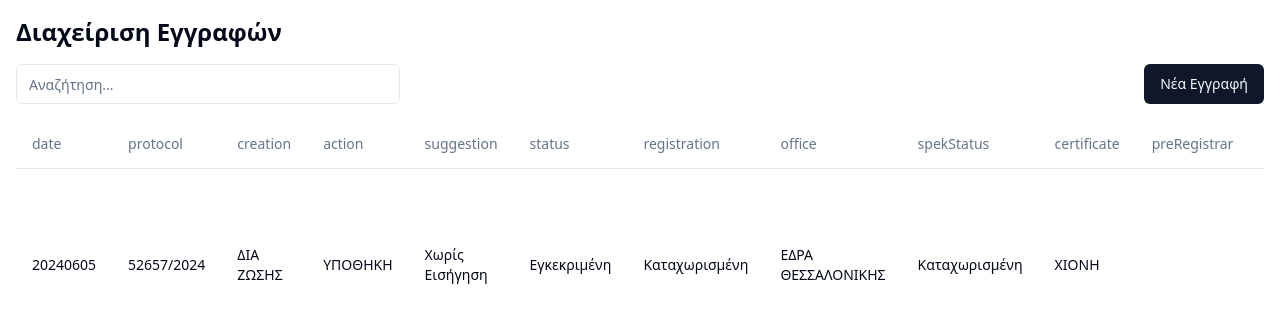
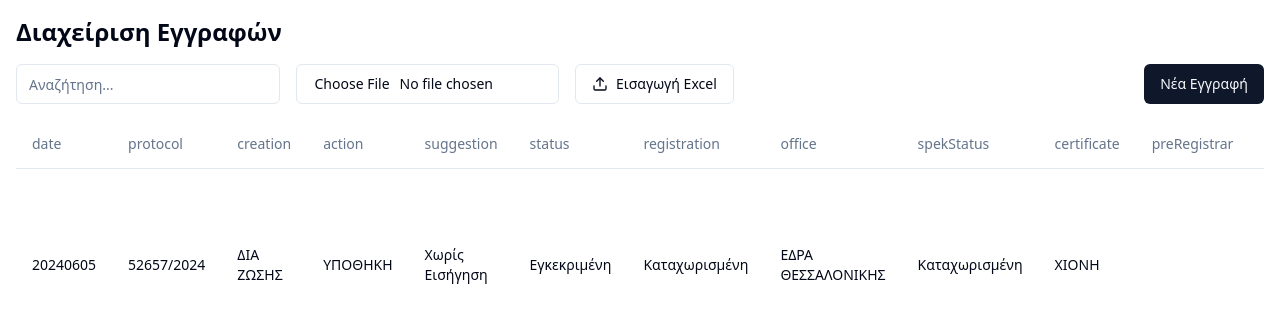
Before and after one commit to pkakajohn/spek-13aa1fc3, a React (Vite) app: page / in a window 1280 px wide. Shown: the top 322 px of the page. Built offline with nearby package versions, Linux system fonts and the light colour scheme.

Commit message:
Add Excel import functionality
This commit adds functionality to import data from Excel files.  If a record with the same protocol already exists, it will be updated with the new data from the imported file.

```diff
--- a/package.json
+++ b/package.json
@@ -59,6 +59,7 @@
     "tailwind-merge": "^2.5.2",
     "tailwindcss-animate": "^1.0.7",
     "vaul": "^0.9.3",
+    "xlsx": "^0.18.5",
     "zod": "^3.23.8"
   },
   "devDependencies": {
--- a/src/pages/Index.tsx
+++ b/src/pages/Index.tsx
@@ -1,4 +1,3 @@
-
 import { useState } from "react";
 import {
   Table,
@@ -13,7 +12,8 @@ import { Button } from "@/components/ui/button";
 import { toast } from "@/hooks/use-toast";
 import { Dialog, DialogContent, DialogHeader, DialogTitle, DialogTrigger } from "@/components/ui/dialog";
 import { Label } from "@/components/ui/label";
-import { ChevronDown, ChevronUp, Pencil } from "lucide-react";
+import { ChevronDown, ChevronUp, Pencil, Upload } from "lucide-react";
+import * as XLSX from 'xlsx';
 
 interface Record {
   date: string;
@@ -195,17 +195,77 @@ const Index = () => {
     return sortConfig.direction === "asc" ? <ChevronUp className="inline" /> : <ChevronDown className="inline" />;
   };
 
+  const handleFileUpload = (event: React.ChangeEvent<HTMLInputElement>) => {
+    const file = event.target.files?.[0];
+    if (!file) return;
+
+    const reader = new FileReader();
+    reader.onload = (e) => {
+      try {
+        const data = e.target?.result;
+        const workbook = XLSX.read(data, { type: 'binary' });
+        const sheetName = workbook.SheetNames[0];
+        const worksheet = workbook.Sheets[sheetName];
+        const excelData = XLSX.utils.sheet_to_json<Record>(worksheet);
+
+        const updatedRecords = [...records];
+        excelData.forEach((importedRecord) => {
+          const existingIndex = updatedRecords.findIndex(
+            (record) => record.protocol === importedRecord.protocol
+          );
+
+          if (existingIndex !== -1) {
+            updatedRecords[existingIndex] = importedRecord;
+          } else {
+            updatedRecords.push(importedRecord);
+          }
+        });
+
+        setRecords(updatedRecords);
+        toast({
+          title: "Επιτυχία",
+          description: `Εισαγωγή ${excelData.length} εγγραφών με επιτυχία`,
+        });
+      } catch (error) {
+        toast({
+          title: "Σφάλμα",
+          description: "Υπήρξε πρόβλημα κατά την εισαγωγή του αρχείου",
+          variant: "destructive",
+        });
+        console.error('Error importing Excel:', error);
+      }
+    };
+    reader.readAsBinaryString(file);
+  };
+
   return (
     <div className="container mx-auto p-4">
       <h1 className="text-2xl font-bold mb-4">Διαχείριση Εγγραφών</h1>
 
       <div className="flex justify-between items-center mb-4">
+        <div className="flex gap-4 items-center">
           <Input
             placeholder="Αναζήτηση..."
             value={searchTerm}
             onChange={handleSearch}
             className="max-w-sm"
           />
+          <Input
+            type="file"
+            accept=".xlsx,.xls"
+            onChange={handleFileUpload}
+            className="max-w-sm"
+            id="excel-upload"
+          />
+          <Button
+            onClick={() => document.getElementById('excel-upload')?.click()}
+            variant="outline"
+            className="flex items-center gap-2"
+          >
+            <Upload className="h-4 w-4" />
+            Εισαγωγή Excel
+          </Button>
+        </div>
 
         <Dialog open={isNewRecordDialogOpen} onOpenChange={setIsNewRecordDialogOpen}>
           <DialogTrigger asChild>
@@ -251,7 +311,7 @@ const Index = () => {
                   {key} {renderSortIcon(key as keyof Record)}
                 </TableHead>
               ))}
-              <TableHead>Ενέργειες</TableHead>
+              <TableHead>Ενέργειε��</TableHead>
             </TableRow>
           </TableHeader>
           <TableBody>
```
Also changed, not shown: 1 other file (tests, documents, lock files or other folders). Lines whose indentation alone changed are shown as unchanged.
